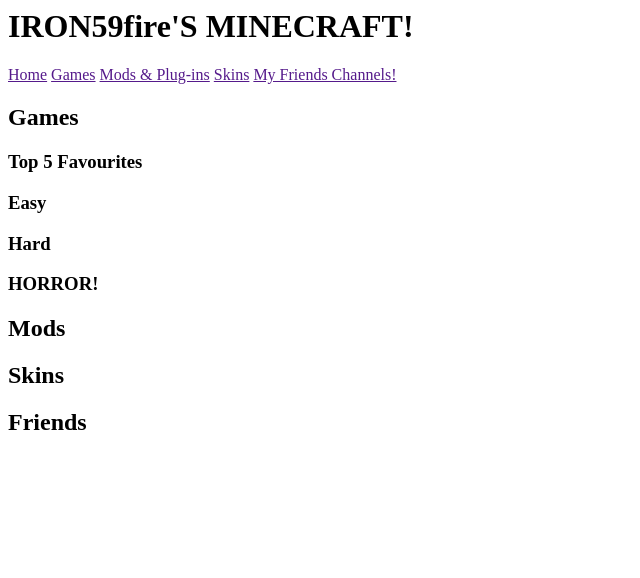
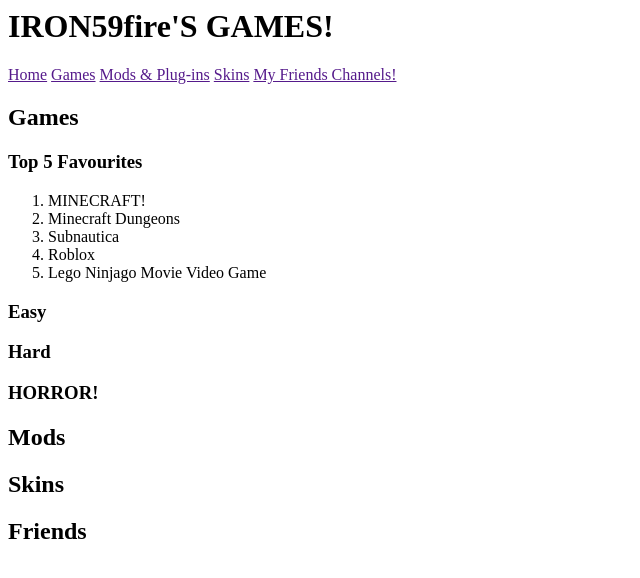
Before and after one commit to clarkie/iron59fire, a plain HTML site: page index.html in a window 1280 px wide. Shown: the whole page, without its empty margins (0-640 px from the left). Drawn offline with Linux system fonts and the light colour scheme.

Commit message:
added top 5 games

```diff
--- a/index.html
+++ b/index.html
@@ -1,10 +1,10 @@
 <html>
     <head>
-        <title>IRON59fire'S MINECRAFT!</title>
+        <title>IRON59fire'S GAMES!</title>
     </head>
     <body>
         <header>
-            <h1>IRON59fire'S MINECRAFT!</h1>
+            <h1>IRON59fire'S GAMES!</h1>
         </header>
         <nav>
             <a href="">Home</a>
@@ -16,6 +16,13 @@
         <section>
             <h2>Games</h2>
             <h3>Top 5 Favourites</h3>
+            <ol>
+                <li>MINECRAFT!</li>
+                <li>Minecraft Dungeons</li>
+                <li>Subnautica</li>
+                <li>Roblox</li>
+                <li>Lego Ninjago Movie Video Game</li>
+            </ol>
             <h3>Easy</h3>
             <h3>Hard</h3>
             <h3>HORROR!</h3>
```
